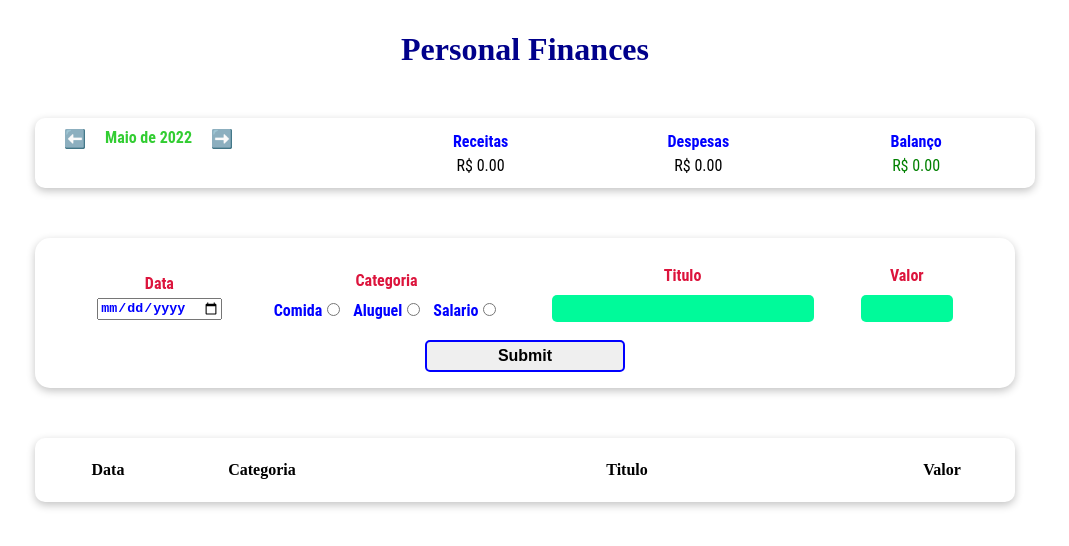
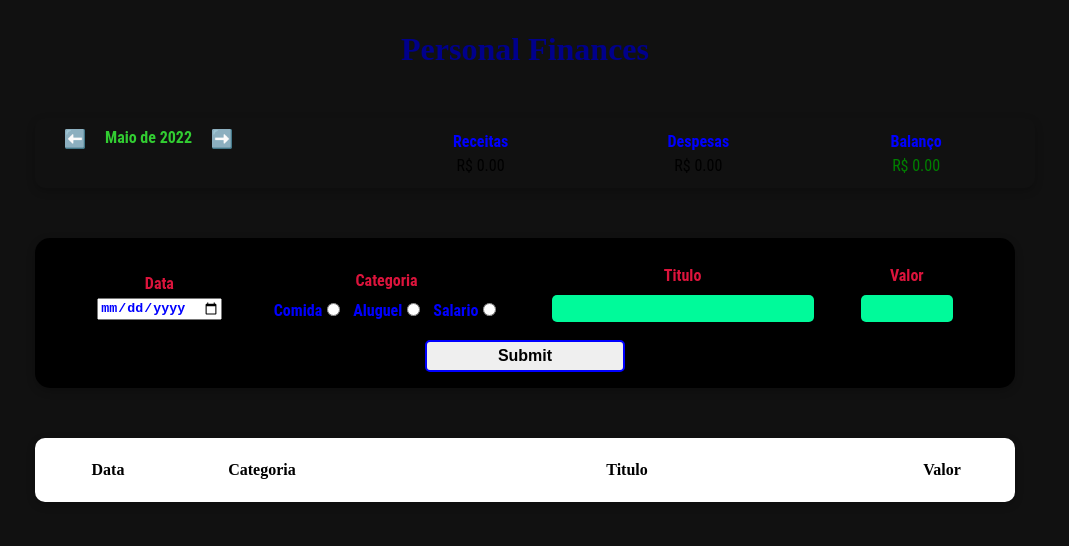
Before and after one commit to santosfk/personal-finances, a React (Vite) app: page / in a window 1280 px wide. Shown: the top 546 px of the page, without its empty margins (115-1184 px from the left). Built offline with nearby package versions, Linux system fonts and the light colour scheme.

Commit message:
adding token themes

```diff
--- a/src/App.tsx
+++ b/src/App.tsx
@@ -9,6 +9,8 @@ import Table from "./components/Table";
 import InfoArea from "./components/InfoArea";
 import AddArea from "./components/AddArea";
 import moment from "moment";
+import { ThemeProvider } from "styled-components";
+import themes from "./themes";
 
 function App() {
   const [list, setList] = useState<Item[]>(items);
@@ -53,6 +55,7 @@ function App() {
     //teste
   };
   return (
+    <ThemeProvider theme={themes.dark}>
       <style.Container>
         <style.Header>
           <style.Title>Personal Finances</style.Title>
@@ -69,6 +72,7 @@ function App() {
           <Table list={filteredList} />
         </style.Body>
       </style.Container>
+    </ThemeProvider>
   );
 }
 
--- a/src/app.styles.ts
+++ b/src/app.styles.ts
@@ -3,6 +3,7 @@ import styled from "styled-components";
 export const Container = styled.div`
   width: 100%;
   height: 100vh;
+  background-color: ${({ theme }) => theme.COLOR.BACKGROUND};
 `;
 export const Header = styled.div`
   width: 100%;
--- a/src/components/AddArea/style.ts
+++ b/src/components/AddArea/style.ts
@@ -1,7 +1,7 @@
 import styled from "styled-components";
 
 export const Container = styled.div`
-  background-color: white;
+  background-color: ${({ theme }) => theme.COLOR.DIV};
   height: 120px;
   margin: 50px 0px;
   padding: 15px;
--- /dev/null
+++ b/src/themes/dark.ts
@@ -0,0 +1,7 @@
+export default {
+  COLOR: {
+    BACKGROUND: "#111111",
+    TEXT: "#F2F2F2",
+    DIV: "#000000",
+  },
+};
--- /dev/null
+++ b/src/themes/index.ts
@@ -0,0 +1,5 @@
+import styled from "styled-components";
+import dark from "./dark";
+import light from "./light";
+
+export default { dark, light };
--- /dev/null
+++ b/src/themes/light.ts
@@ -0,0 +1,7 @@
+export default {
+  COLOR: {
+    BACKGROUND: "#F2F2F2",
+    TEXT: "#111111",
+    DIV: "ffffff",
+  },
+};
```
Lines whose indentation alone changed are shown as unchanged.
